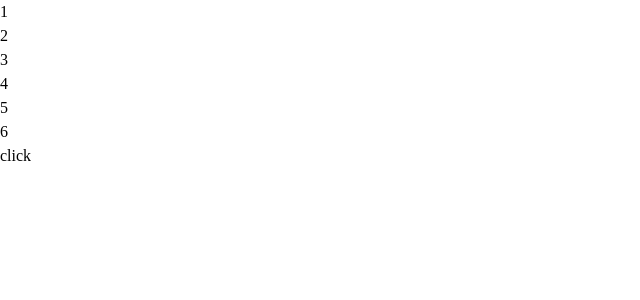
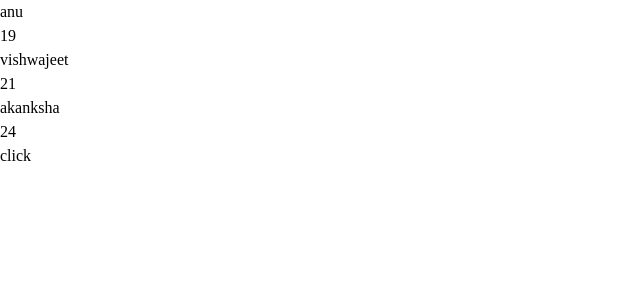
Before and after one commit to Vishwajeet-Londhe/react-practise, a React (Vite) app: page / in a window 1280 px wide. Shown: the top 300 px of the page, without its empty margins (0-640 px from the left). Built offline with nearby package versions, Linux system fonts and the light colour scheme.

Commit message:
age change

```diff
--- a/src/components/Card.jsx
+++ b/src/components/Card.jsx
@@ -52,16 +52,41 @@
 // export default App
 
 // adding 7 in Array
+// import React from 'react'
+// import { useState } from 'react'
+
+// function App() {
+//     const [val,setVal]=useState([1,2,3,4,5,6])
+
+//   return (
+//     <div className='p-5'>
+//         {val.map(item=><h1>{item}</h1>)}
+//         <button onClick={()=>setVal([...val,7])} className='px-2 py-1 text-xs text-white rounded-full bg-blue-500'>click</button>
+
+//     </div>
+//   )
+// }
+
+// export default App
+
+// change age of anu
+
 import React from 'react'
 import { useState } from 'react'
 
 function App() {
-    const [val,setVal]=useState([1,2,3,4,5,6])
+    const [val,setVal]= useState([{name:"anu",age:19}, {name:"vishwajeet",age:21}, {name:"akanksha",age:24}]);
 
   return (
     <div className='p-5'>
-        {val.map(item=><h1>{item}</h1>)}
-        <button onClick={()=>setVal([...val,7])} className='px-2 py-1 text-xs text-white rounded-full bg-blue-500'>click</button>
+        {val.map((item)=> (
+          <div>
+            <h1>{item.name}</h1>
+            <h2>{item.age}</h2>
+          </div>
+        ))}
+        <button
+         onClick={()=>setVal(()=>val.map(item=>item.name==="akanksha" ? ({name:"akanksha",age:20}) : item))} className='px-2 py-1 text-xs text-white rounded-full bg-blue-500'>click</button>
 
     </div>
   )
```
